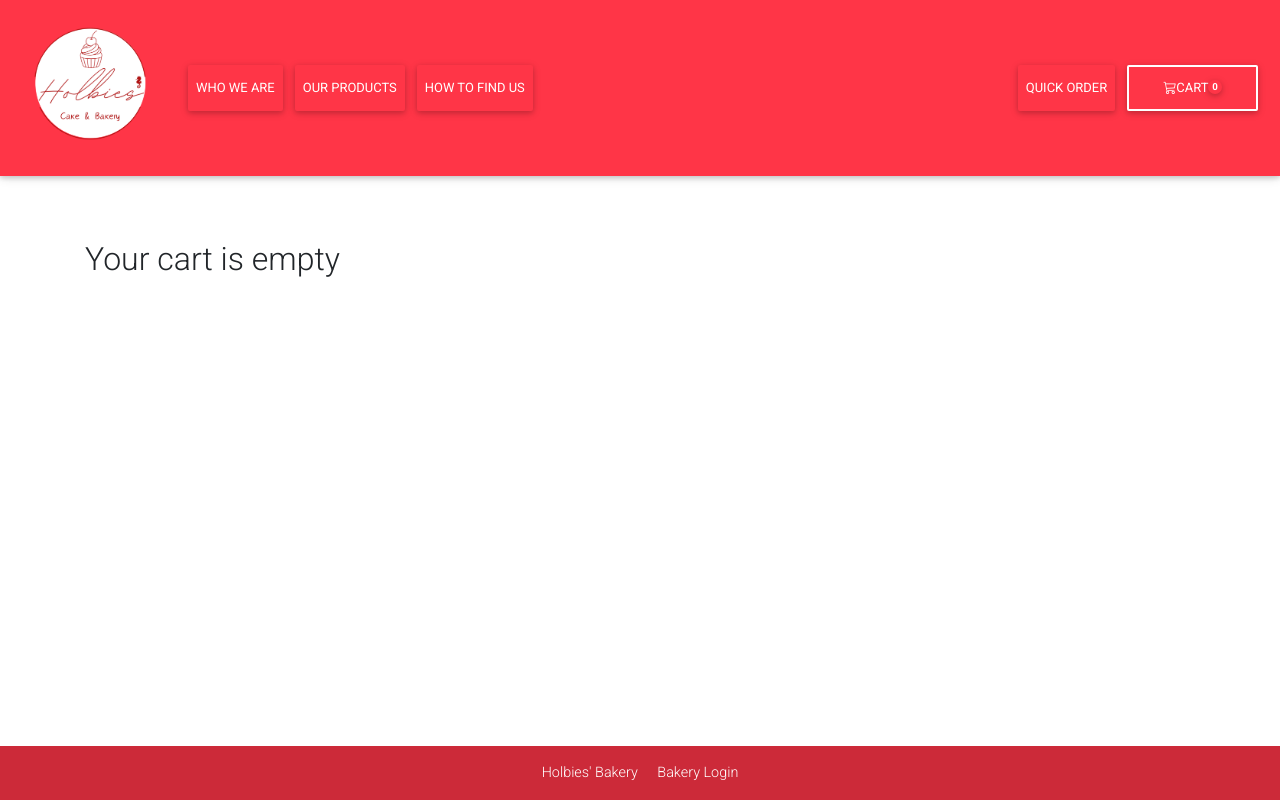
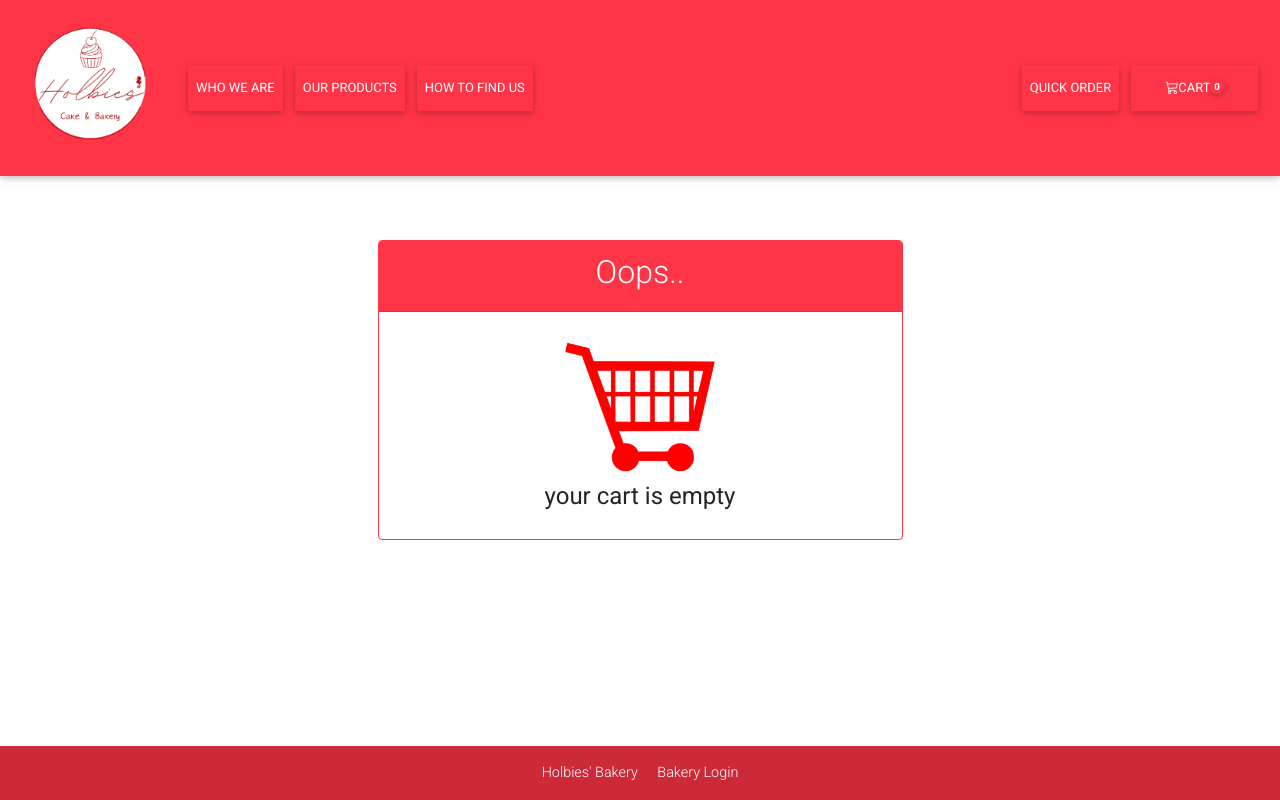
Before and after one commit to lunarinaa/holbertonschool-portfolio_project, a Django app: page /cart/ in a window 1280 px wide. Run offline with Django 3.2, Linux system fonts and the light colour scheme; some libraries are stand-ins or nearby versions.

Commit message:
empty cart case styled

```diff
--- a/holbies_bakery/cart/templates/cart_summary.html
+++ b/holbies_bakery/cart/templates/cart_summary.html
@@ -65,8 +65,22 @@
         </tbody>
     </table>
     {% else %}
-    <h2> Your cart is empty </h2>
-    {% endif %}
+<div class="container">
+    <div class="row justify-content-center mt-5">
+        <div class="col-md-6 text-center">
+            <div class="card border-danger">
+                <div class="card-header bg-danger text-white">
+                    <h2>Oops..</h2>
+                </div>
+                <div class="card-body">
+                    <img src="{% static 'images/cart-59-512.png' %}" alt="cart is empty" class="img-fluid" width="150" height="150">
+                    <h4>your cart is empty</h4>
+                </div>
+            </div>
+        </div>
+    </div>
+</div>
+{% endif %}
 </div>
 
 
--- a/holbies_bakery/customer/templates/customer/navigation.html
+++ b/holbies_bakery/customer/templates/customer/navigation.html
@@ -26,7 +26,7 @@
       </li>
     </ul>
   <form class="d-flex">
-      <a class="btn btn-outline-white d-flex align-items-center" href="{% url 'cart_summary' %}">
+    <a class="btn text-white d-flex align-items-center custom-btn" href="{% url 'cart_summary' %}">
         <i class="bi bi-cart3 me-1"></i>
         Cart
         <span class="badge outline-light text-white ms-2 rounded-pill" id="cart_quantity">
@@ -35,5 +35,6 @@
     </a>
 </form>
 
+
   </div>
 </nav>
```
Also changed, not shown: holbies_bakery/cart/static/images/cart-59-512.png (added), holbies_bakery/db.sqlite3. Lines whose indentation alone changed are shown as unchanged.
